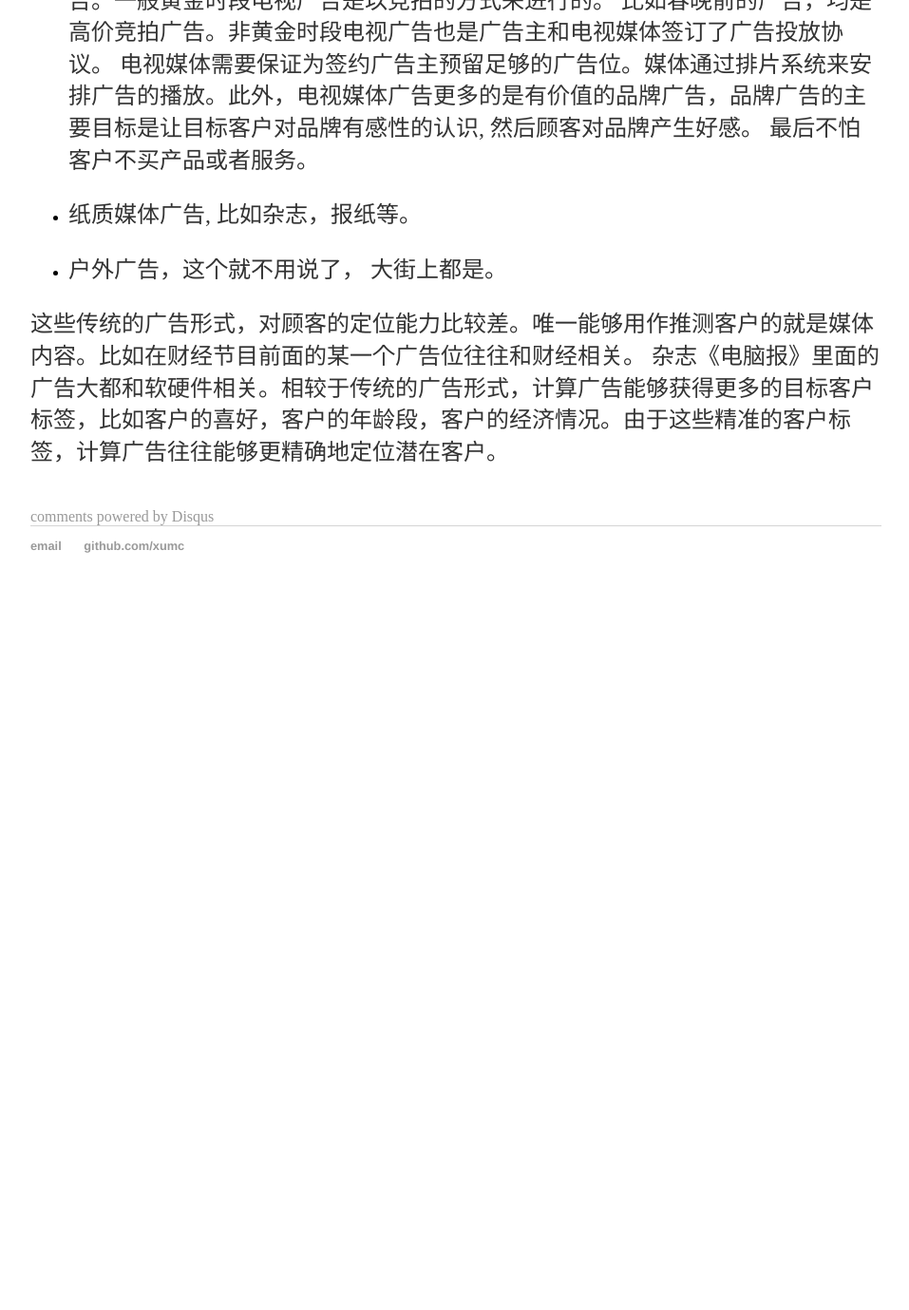
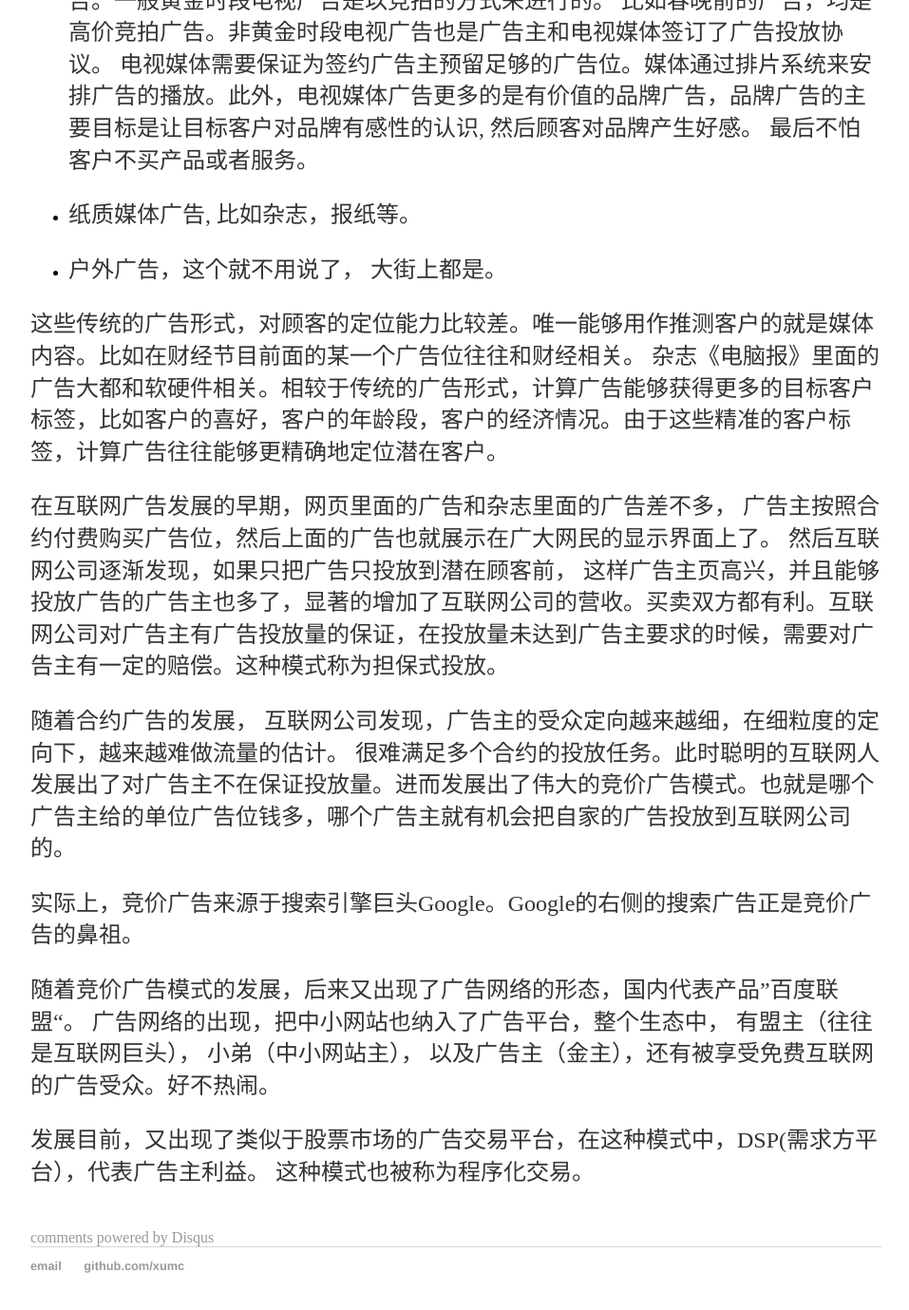
Before and after one commit to xumc/xumc.github.io, a Jekyll site: the page built from _posts/2017-09-04-computational-advertising-what-is-computational-advertising.md, in a window 1280 px wide and 1400 px high, scrolled down 794 px. Shown: the top 1379 px of the window at 95% size, without its empty margins (160-1117 px from the left). Built offline with Jekyll 4.4.1, drawn with Linux system fonts in a browser that asks for light colours; comment, search, counter and statistics services are not loaded; before the commit the page ends 1436 px from its top, so only the background shows below that.

Commit message:
Update 2017-09-04-computational-advertising-what-is-computational-advertising.md

```diff
--- a/_posts/2017-09-04-computational-advertising-what-is-computational-advertising.md
+++ b/_posts/2017-09-04-computational-advertising-what-is-computational-advertising.md
@@ -18,3 +18,13 @@ date: 2017-09-04
 * 户外广告，这个就不用说了， 大街上都是。
 
 这些传统的广告形式，对顾客的定位能力比较差。唯一能够用作推测客户的就是媒体内容。比如在财经节目前面的某一个广告位往往和财经相关。 杂志《电脑报》里面的广告大都和软硬件相关。相较于传统的广告形式，计算广告能够获得更多的目标客户标签，比如客户的喜好，客户的年龄段，客户的经济情况。由于这些精准的客户标签，计算广告往往能够更精确地定位潜在客户。
+
+在互联网广告发展的早期，网页里面的广告和杂志里面的广告差不多， 广告主按照合约付费购买广告位，然后上面的广告也就展示在广大网民的显示界面上了。 然后互联网公司逐渐发现，如果只把广告只投放到潜在顾客前， 这样广告主页高兴，并且能够投放广告的广告主也多了，显著的增加了互联网公司的营收。买卖双方都有利。互联网公司对广告主有广告投放量的保证，在投放量未达到广告主要求的时候，需要对广告主有一定的赔偿。这种模式称为担保式投放。
+
+随着合约广告的发展， 互联网公司发现，广告主的受众定向越来越细，在细粒度的定向下，越来越难做流量的估计。 很难满足多个合约的投放任务。此时聪明的互联网人发展出了对广告主不在保证投放量。进而发展出了伟大的竞价广告模式。也就是哪个广告主给的单位广告位钱多，哪个广告主就有机会把自家的广告投放到互联网公司的。
+
+实际上，竞价广告来源于搜索引擎巨头Google。Google的右侧的搜索广告正是竞价广告的鼻祖。
+
+随着竞价广告模式的发展，后来又出现了广告网络的形态，国内代表产品”百度联盟“。 广告网络的出现，把中小网站也纳入了广告平台，整个生态中， 有盟主（往往是互联网巨头）， 小弟（中小网站主）， 以及广告主（金主），还有被享受免费互联网的广告受众。好不热闹。
+
+发展目前，又出现了类似于股票市场的广告交易平台，在这种模式中，DSP(需求方平台），代表广告主利益。 这种模式也被称为程序化交易。
```
